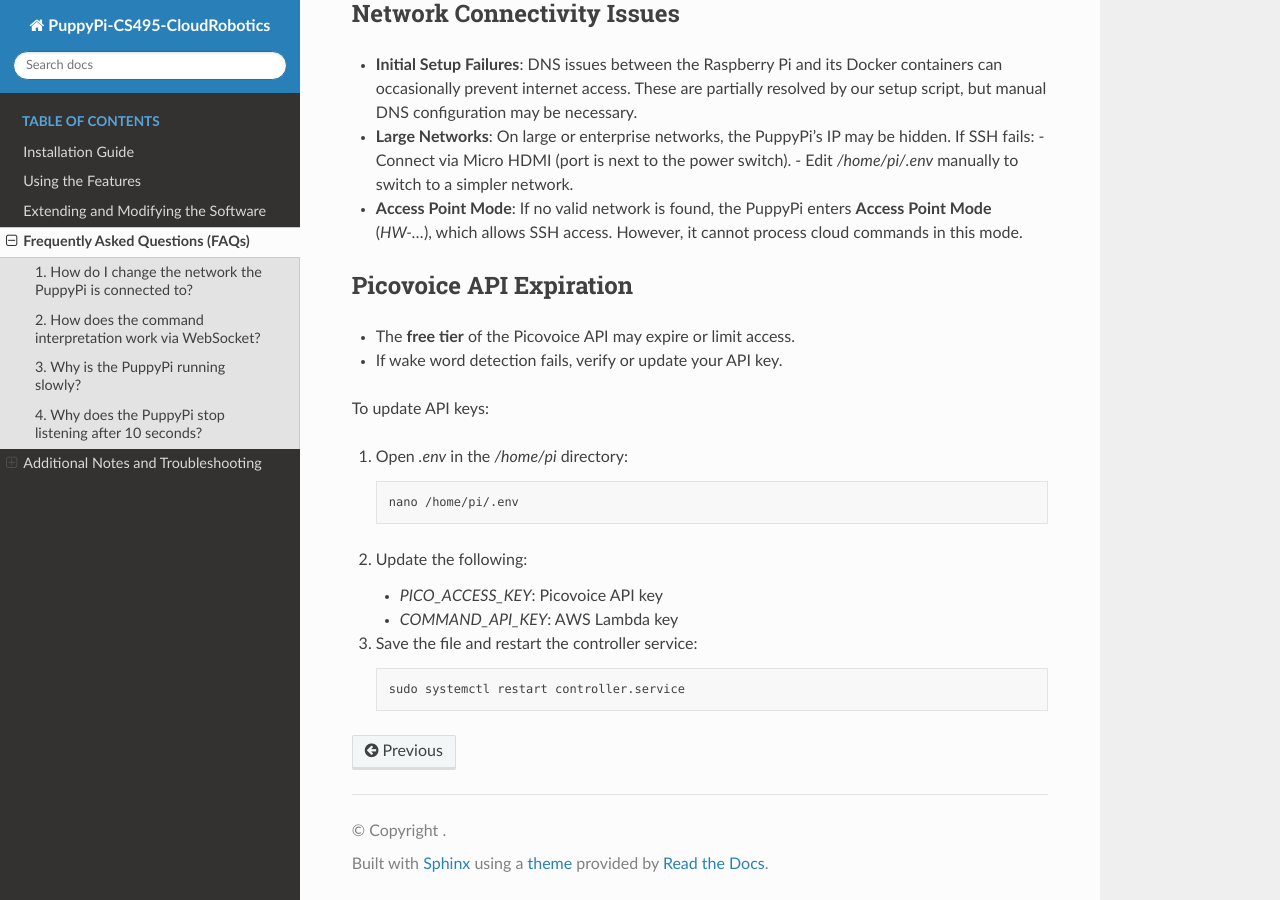
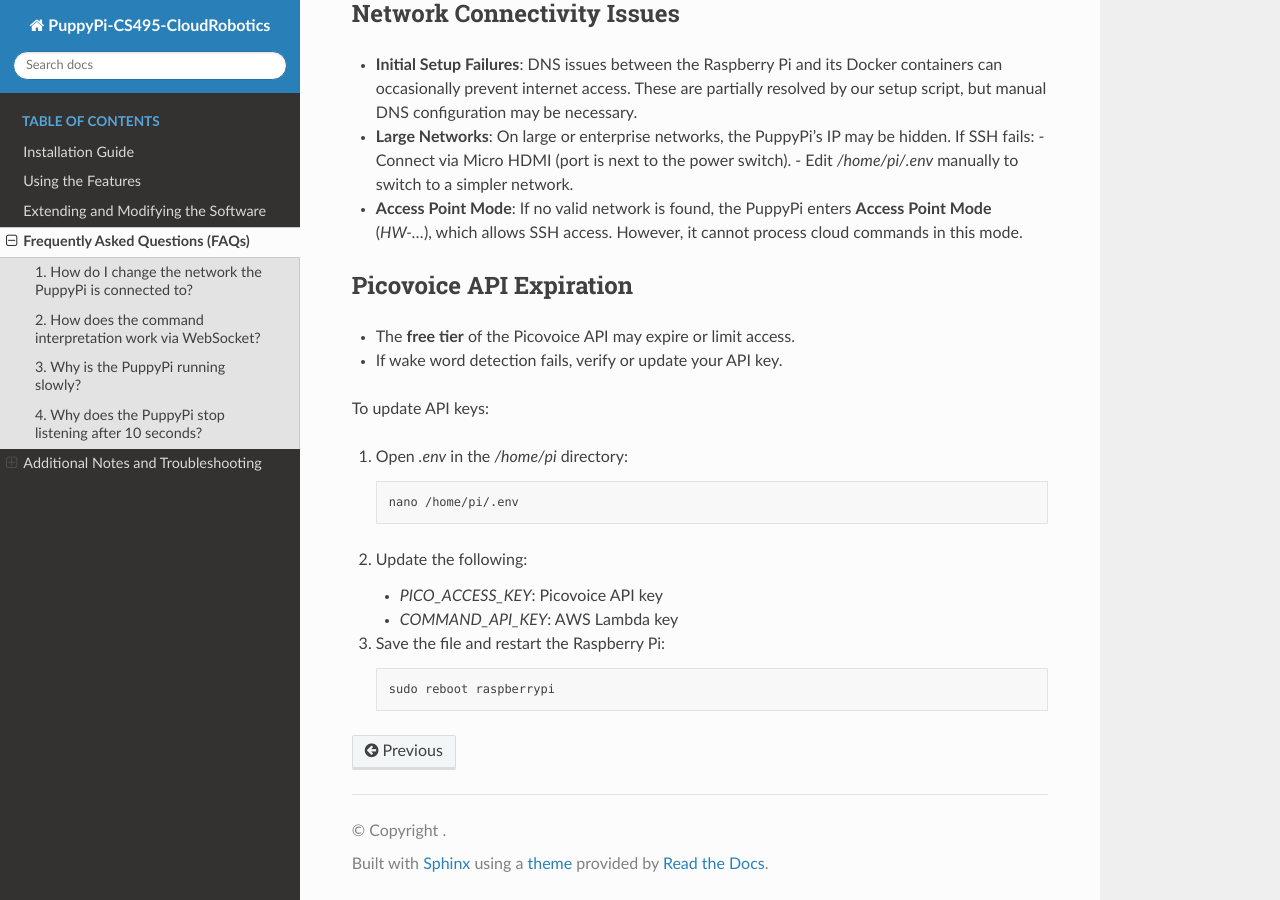
Before and after one commit to CS-495-Cloud-Robotics-Team/PuppyPi, a Sphinx documentation site: the page built from docs/faq.rst, in a window 1280 px wide and 900 px high, scrolled down 2207 px. Built offline with Sphinx 7.4.7 and the Read the Docs theme 3.1.0, drawn with Linux system fonts in a browser that asks for light colours; pages that are not in the unit, such as notebooks, are missing from menus.

Commit message:
Update faq.rst

```diff
--- a/docs/faq.rst
+++ b/docs/faq.rst
@@ -122,8 +122,8 @@ To update API keys:
    - `PICO_ACCESS_KEY`: Picovoice API key
    - `COMMAND_API_KEY`: AWS Lambda key
 
-3. Save the file and restart the controller service:
+3. Save the file and restart the Raspberry Pi:
 
    .. code-block:: zsh
 
-      sudo systemctl restart controller.service
+      sudo reboot raspberrypi
```
